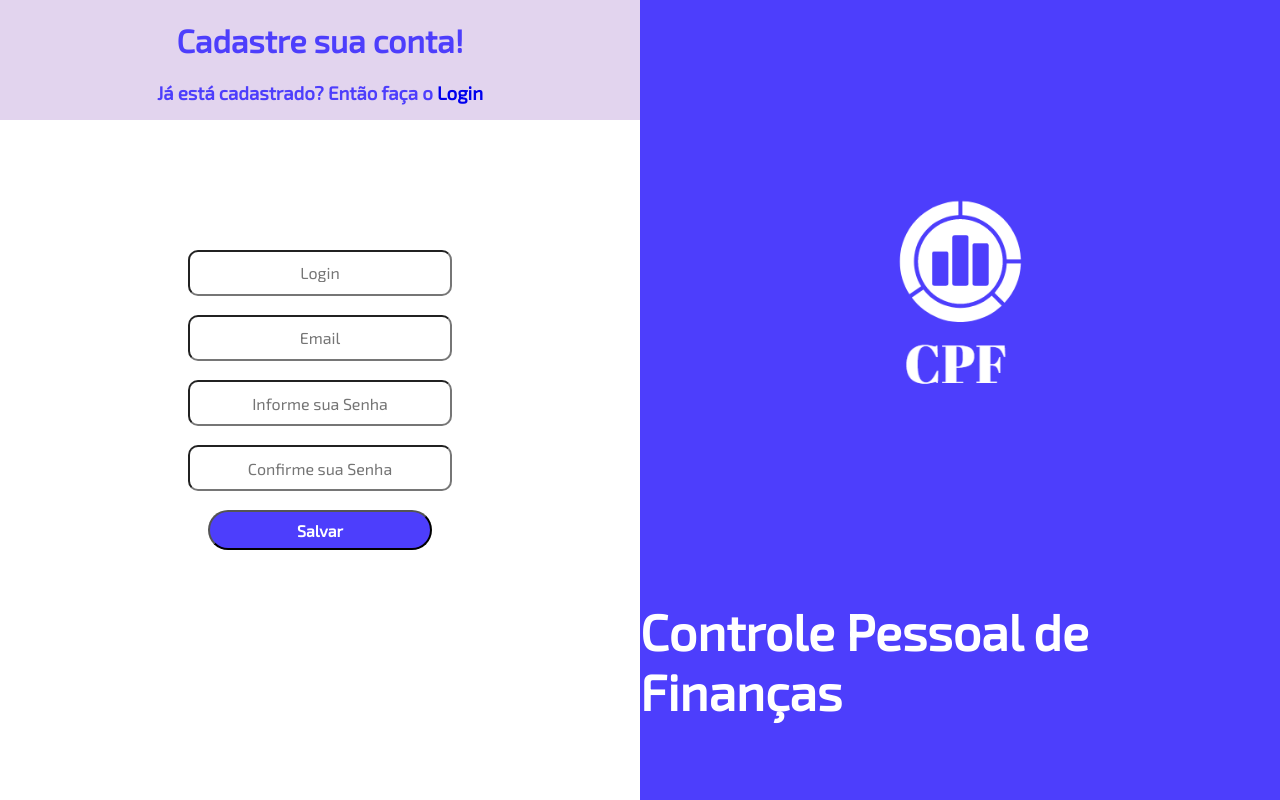
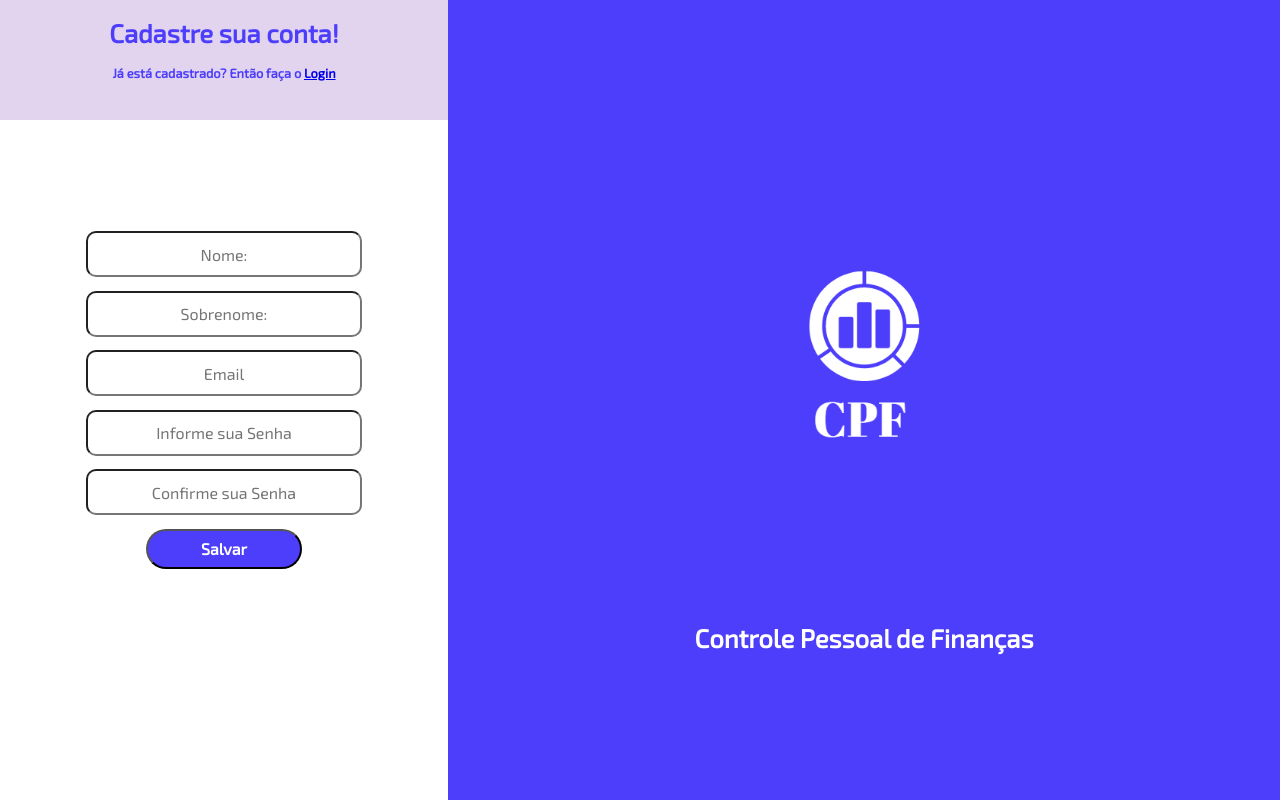
Before and after one commit to jwpires/ProjetoIntegradorSenac, a React (Create React App) app in the folder Projeto Integrador/projeto-cpf/: page /cadastroUsuario in a window 1280 px wide. Built offline with nearby package versions, Linux system fonts and the light colour scheme.

Commit message:
atualizando

```diff
--- a/Projeto Integrador/projeto-cpf/src/components/pages/cadastroNovaSenha.tsx
+++ b/Projeto Integrador/projeto-cpf/src/components/pages/cadastroNovaSenha.tsx
@@ -12,18 +12,18 @@ function CadastroNovaSenha() {
             <div className="container_login">
 
                 <header>
-                    <h1>Esqueceu sua senha?</h1>
-                    <h3>Redefina aqui ou volte para a tela de <Link to={'/login'}>Login</Link></h3>
+                    <h1 className='descricao'>Esqueceu sua senha?</h1>
+                    <h3 className='descricao-cad-usuario-h3'>Redefina aqui ou volte para a tela de <Link to={'/login'}>Login</Link></h3>
                 </header>
 
                 <input type='email' className='input-login' placeholder='Informe o Email' />
-                <input type="submit" className='login-acessar' value="Enviar" />
+                <input type="submit" className='botao-padrao' value="Enviar" />
 
             </div>
 
             <div className="container_imagem">
                 <img src={require("../../images/logo.png")} alt="exibe imagem do login" />
-                <h1>Controle Pessoal de Finanças</h1>
+                <h1 className='descricao'>Controle Pessoal de Finanças</h1>
             </div>
         </div>
     );
--- a/Projeto Integrador/projeto-cpf/src/components/pages/cadastroUsuario.tsx
+++ b/Projeto Integrador/projeto-cpf/src/components/pages/cadastroUsuario.tsx
@@ -12,21 +12,22 @@ function CadastroUsuario() {
             <div className="container_login">
 
                 <header>
-                    <h1>Cadastre sua conta!</h1>
-                    <h3>Já está cadastrado? Então faça o <Link to={'/login'} className='link'>Login</Link></h3>
+                    <h1 className='descricao'>Cadastre sua conta!</h1>
+                    <h3 className='descricao-cad-usuario-h3'>Já está cadastrado? Então faça o <Link to={'/login'}>Login</Link></h3>
                 </header>
 
-                <input type="text" className='input-login' placeholder='Login' />
+                <input type="text" className='input-login' placeholder='Nome:' />
+                <input type="text" className='input-login' placeholder='Sobrenome:' />
                 <input type='email' className='input-login' placeholder='Email' />
                 <input type="password" className='input-login' placeholder='Informe sua Senha' />
                 <input type="password" className='input-login' placeholder='Confirme sua Senha' />
-                <input type="submit" className='login-acessar' value="Salvar" />
+                <input type="submit" className='botao-padrao' value="Salvar" />
 
             </div>
 
             <div className="container_imagem">
                 <img src={require("../../images/logo.png")} alt="exibe imagem do login" />
-                <h1>Controle Pessoal de Finanças</h1>
+                <h1 className='descricao'>Controle Pessoal de Finanças</h1>
             </div>
         </div>
     );
--- a/Projeto Integrador/projeto-cpf/src/components/pages/login.tsx
+++ b/Projeto Integrador/projeto-cpf/src/components/pages/login.tsx
@@ -16,20 +16,20 @@ function Login() {
             <div className="container_login">
 
                 <header>
-                    <h1><Link to={'/cadastroUsuario'} className='link'>Cadastre-se aqui!</Link></h1>
+                    <h1 className='descricao'><Link to={'/cadastroUsuario'} className='link'>Cadastre-se aqui!</Link></h1>
 
                 </header>
 
                 <input type="text" className='input-login' placeholder='Login' />
                 <input type="password" className='input-login' placeholder='Senha' />
-                <input type="submit" className='login-acessar' value="Acessar" />
-                <label><Link to={'/cadastroNovaSenha'}>Esqueci minha senha.</Link></label>
+                <input type="submit" className='botao-padrao' value="Acessar" />
+                <label><Link to={'/cadastroNovaSenha'} className='link'>Esqueci minha senha.</Link></label>
 
             </div>
 
             <div className="container_imagem">
                 <img src={require("../../images/logo.png")} alt="exibe imagem do login" />
-                <h1>Controle Pessoal de Finanças</h1>
+                <h1 className='descricao'>Controle Pessoal de Finanças</h1>
             </div>
         </div>
     );
--- a/Projeto Integrador/projeto-cpf/src/style/style.css
+++ b/Projeto Integrador/projeto-cpf/src/style/style.css
@@ -1,10 +1,10 @@
 @import url('https://fonts.googleapis.com/css2?family=Exo+2&display=swap');
 
 
-body,html{
+/* body,html{
     width: 100%;
     height:100%;
-}
+}  */
 
 /**************** Inicio layout página de login *****************/
 /*
@@ -14,7 +14,7 @@ dos inputs do login
 .container_main_login{
     display: flex;
     flex-direction: row;
-     height: 100vh;
+    height: 100vh;
     width: 100%;
 }
 
@@ -28,7 +28,7 @@ da imagem do logo
     color: #FFF;
     font-family: 'Exo 2', sans-serif;
     font-size: 25px;
-    width: 50%;
+    width: 65%;
     height:100%;
     align-items: center;
     justify-content: center;
@@ -36,7 +36,7 @@ da imagem do logo
 }
 
 .container_imagem img{
-    width: 100%;
+    max-width: 70%;
 }
 
 .container_login{
@@ -44,25 +44,38 @@ da imagem do logo
     flex-direction: column;
     align-items: center;
     justify-content: center;
-    width: 50%;
+    width: 35%;
 }
 
 .container_login header{
     position: absolute;
     top: 0px;
-    width: 50%;
+    width: 35%;
     height: 15%;
     background-color: #e2d4ee;
 }
 
-/* Configuração aplicada para tela de login
-e cadastro de usuário */
-.container_login h1, .container_login h3{
+.descricao{
+    font-size: 2vmax;
+    font-family: 'Exo 2', sans-serif;
+    text-align: center;
+
+}
+
+.container_login label{
+    font-size: 1vmax;
+    font-weight: bolder;
+    font-family: 'Exo 2', sans-serif;
+    margin-top: 10px;
+}
+
+.container_login h3{
     text-align: center;
 }
 
 .link{
     text-decoration: none;
+    color: #4D3EFC;
 }
 
 .container_login h1:hover{
@@ -76,7 +89,7 @@ e cadastro de usuário */
 }
 
 .container_login .input-login{
-    width: 40%;
+    width: 60%;
     height: 5%;
     border-radius: 10px 10px 10px 10px;
     margin-bottom: 3%;
@@ -86,7 +99,7 @@ e cadastro de usuário */
 
 }
 
-.login-acessar{
+.botao-padrao{
     width: 35%;
     height: 5%;
     background-color: #4D3EFC;
@@ -97,19 +110,21 @@ e cadastro de usuário */
     border-radius: 25px 25px;
 }
 
-.login-acessar:hover{
+.botao-padrao:hover{
     width: 40%;
     font-size: 20px;
     transition: .5s;
 }
-/**************** Fim layout página de login *****************/
+
+/* ******************* Layout cadastro usuários ***************** */
+
+.descricao-cad-usuario-h3{
+    font-size: 1vmax;
+}
 
 
 
-
-
-
-/* *************Menu******************* */
+/* *************************** Menu **************************** */
 .flex-container-menu{
     display: flex;
     list-style: none;
```
